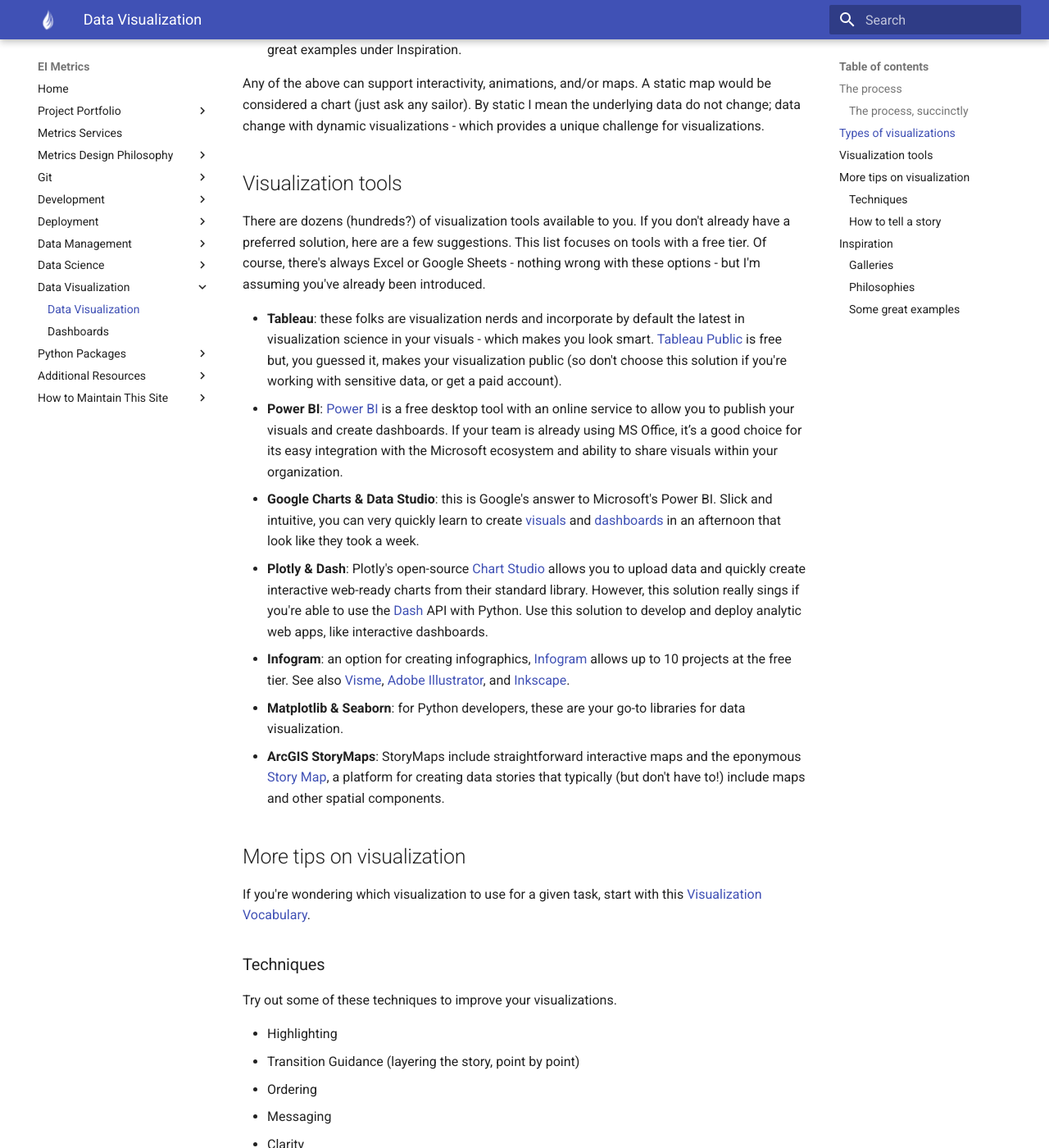
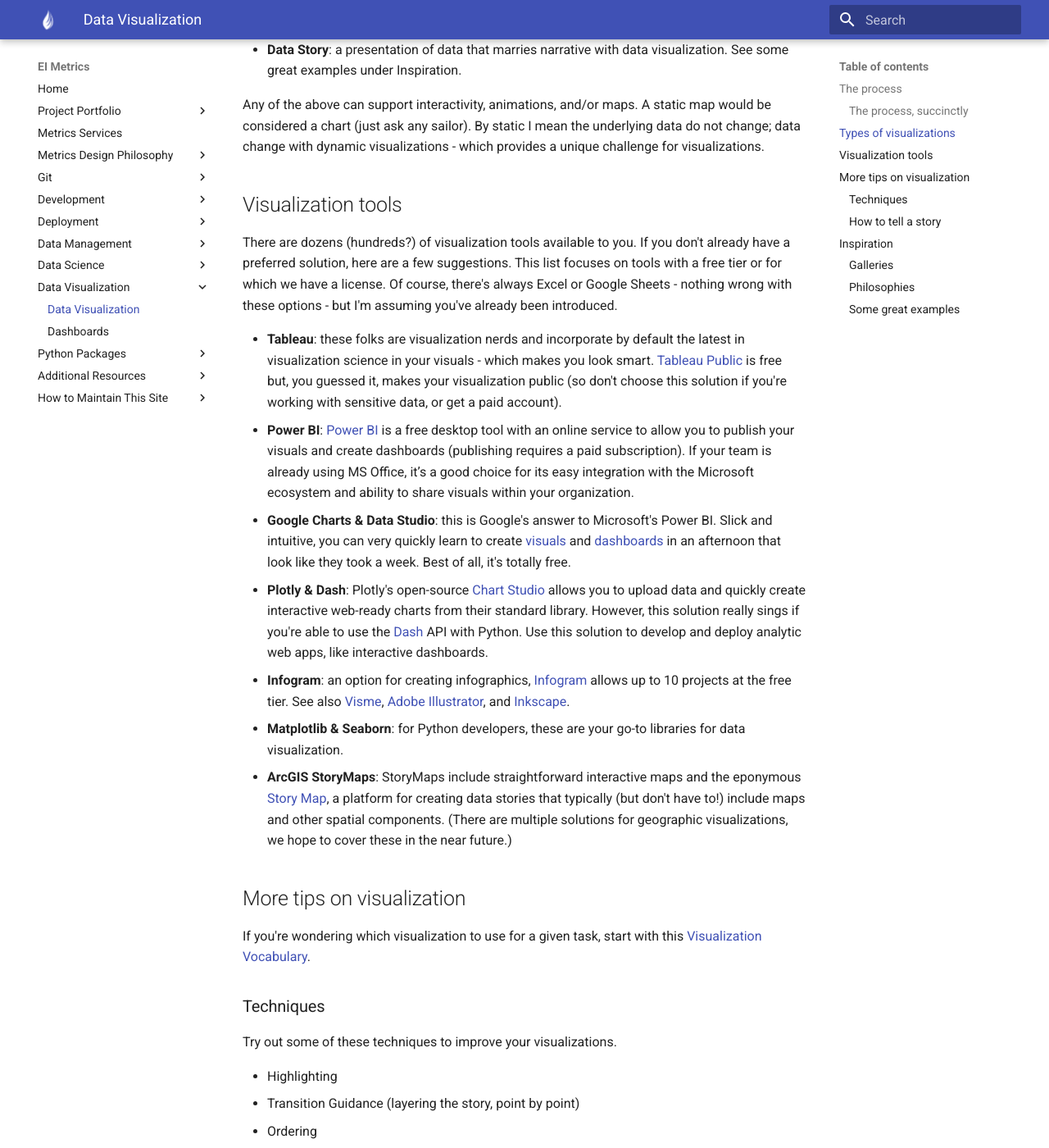
Before and after one commit to eriktuck/ei-dev, an MkDocs documentation site: the page built from docs/data-visualization/data-visualization.md, in a window 1280 px wide and 1400 px high, scrolled down 2315 px. Shown: the whole window at 82% size. Built offline with MkDocs 1.6.1 and Material for MkDocs 9.7.7, drawn with Linux system fonts in a browser that asks for light colours; some of the changed text lies outside the part shown.

Commit message:
edit data visualization

```diff
--- a/docs/data-visualization/data-visualization.md
+++ b/docs/data-visualization/data-visualization.md
@@ -21,7 +21,7 @@
 
 Sketching first will save you time by helping you explore the story you want to tell and how you want to tell it. You can more quickly prototype ideas on paper than in any visualization software. You also won't feel hamstrung by the limitations of the software, or your limitations in working with the software. Skipping this step is how we end up with so many of the same boring bar charts in Excel's standard color scheme.
 
-Now is a good time to **share your sketches** with members of your intended audience to get their reactions. If you're self-conscious about your sketching ability, transfer your best sketches to a tool like [Microsoft Whiteboard](https://products.office.com/en-us/microsoft-whiteboard/digital-whiteboard-app). This is also a good time to co-create visuals with others. You can work together to pick the most important questions to answer and update the sketches to more intuitively answer them.
+Now is a good time to **share your sketches** with members of your intended audience to get their reactions. If you're self-conscious about your sketching ability, transfer your best sketches to a tool like [Microsoft Whiteboard](https://products.office.com/en-us/microsoft-whiteboard/digital-whiteboard-app). While you're at it, look online for inspiration and clip charts that inspire you next to your sketches. This is also a good time to co-create visuals with others. You can work together to pick the most important questions to answer and update the sketches to more intuitively answer them.
 
 With your draft visuals in hand, you should now have a clearer understanding of what [type of visualization](#types-of-visualizations) to develop and which visualization platform to use. **Prepare and explore your data** to see if you can discover new insights. Quickly **test your sketches**. Do the data work with (or against) your sketch? If your visuals will be dynamic (as with a dashboard, for example) test out different slices of the data or create random data to test edge cases.
 
@@ -54,15 +54,15 @@
 
 ## Visualization tools
 
-There are dozens (hundreds?) of visualization tools available to you. If you don't already have a preferred solution, here are a few suggestions. This list focuses on tools with a free tier. Of course, there's always Excel or Google Sheets - nothing wrong with these options - but I'm assuming you've already been introduced.
+There are dozens (hundreds?) of visualization tools available to you. If you don't already have a preferred solution, here are a few suggestions. This list focuses on tools with a free tier or for which we have a license. Of course, there's always Excel or Google Sheets - nothing wrong with these options - but I'm assuming you've already been introduced.
 
 * **Tableau**: these folks are visualization nerds and incorporate by default the latest in visualization science in your visuals - which makes you look smart. [Tableau Public](https://public.tableau.com/en-us/s/) is free but, you guessed it, makes your visualization public (so don't choose this solution if you're working with sensitive data, or get a paid account).
-* **Power BI**: [Power BI](https://powerbi.microsoft.com/en-us/downloads/) is a free desktop tool with an online service to allow you to publish your visuals and create dashboards. If your team is already using MS Office, it’s a good choice for its easy integration with the Microsoft ecosystem and ability to share visuals within your organization.
-* **Google Charts & Data Studio**: this is Google's answer to Microsoft's Power BI. Slick and intuitive, you can very quickly learn to create [visuals](https://developers.google.com/chart) and [dashboards](https://support.google.com/datastudio/answer/6283323?hl=en) in an afternoon that look like they took a week.
+* **Power BI**: [Power BI](https://powerbi.microsoft.com/en-us/downloads/) is a free desktop tool with an online service to allow you to publish your visuals and create dashboards (publishing requires a paid subscription). If your team is already using MS Office, it’s a good choice for its easy integration with the Microsoft ecosystem and ability to share visuals within your organization.
+* **Google Charts & Data Studio**: this is Google's answer to Microsoft's Power BI. Slick and intuitive, you can very quickly learn to create [visuals](https://developers.google.com/chart) and [dashboards](https://support.google.com/datastudio/answer/6283323?hl=en) in an afternoon that look like they took a week. Best of all, it's totally free.
 * **Plotly & Dash**: Plotly's open-source [Chart Studio](https://chart-studio.plot.ly/create/) allows you to upload data and quickly create interactive web-ready charts from their standard library. However, this solution really sings if you're able to use the [Dash](https://dash.plot.ly/?_ga=2.77431061.1642172462.1580333706-1252667748.1577723508) API with Python. Use this solution to develop and deploy analytic web apps, like interactive dashboards.
 * **Infogram**: an option for creating infographics, [Infogram](https://infogram.com/) allows up to 10 projects at the free tier. See also [Visme](https://www.visme.co/), [Adobe Illustrator](https://www.adobe.com/products/illustrator), and [Inkscape](https://inkscape.org/).
 * **Matplotlib & Seaborn**: for Python developers, these are your go-to libraries for data visualization.
-- **ArcGIS StoryMaps**: StoryMaps include straightforward interactive maps and the eponymous [Story Map](https://storymaps.arcgis.com/stories/cea22a609a1d4cccb8d54c650b595bc4), a platform for creating data stories that typically (but don't have to!) include maps and other spatial components.
+- **ArcGIS StoryMaps**: StoryMaps include straightforward interactive maps and the eponymous [Story Map](https://storymaps.arcgis.com/stories/cea22a609a1d4cccb8d54c650b595bc4), a platform for creating data stories that typically (but don't have to!) include maps and other spatial components. (There are multiple solutions for geographic visualizations, we hope to cover these in the near future.)
 
 ## More tips on visualization
 
```
